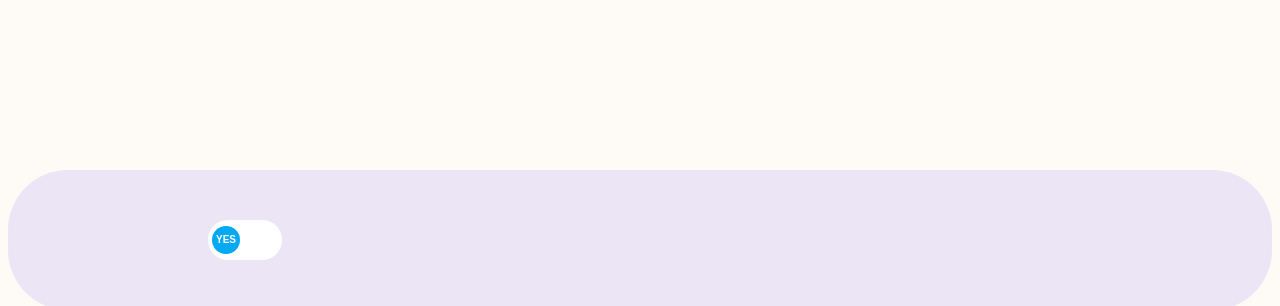
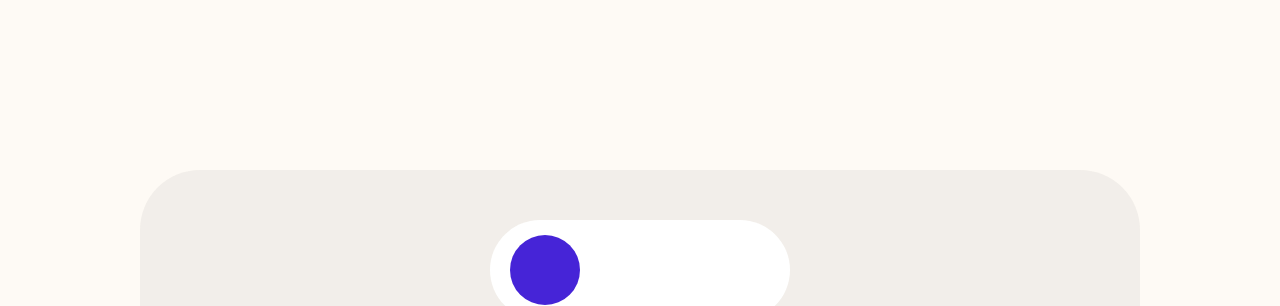
Before and after one commit to dev-ardey/ardey-portfolio, a plain HTML site: page project-ardey.html in a window 1280 px wide. Shown: the part 478-784 px from the top of the page. Drawn offline with Linux system fonts and the light colour scheme.

Commit message:
Add files via upload

```diff
--- a/project-ardey.css
+++ b/project-ardey.css
@@ -511,7 +511,7 @@ h1 {
 
 #skill-orbit {
   /* height: 80vh; */
-  background-color: rgb(69,48,253, 0.1);
+  background-color: rgba(134, 134, 134, 0.1);
   border-radius: 60px;
   padding-top: 50px;
   padding-bottom: 50px;
@@ -524,91 +524,105 @@ h1 {
   /* width:fit-content; */
   /* WITH POSITION ABSOLUTE I CAN SEE THE ANIMATION PROBLEM */
   /* position: absolute; */
-  overflow: hidden;
+  overflow-x: hidden;
   z-index: 2;
   /* margin-left: auto; */
-  margin-right: auto;
+  /* margin-right: auto; */
+  scroll-behavior: none;
 }
 
 
 
 
 /* skill button */
-#button-9 .knobs:before,
-#button-9 .knobs:after,
-#button-9 .knobs span {
+
+.skill-button-div {
+  display: flex;
+  justify-content: center;
+  margin-bottom: 50px;
+}
+
+.button-cover {
+  height: 100px;
+  width: 300px;
+  background-color: #fff;
+  border-radius: 50px;
+  /* margin-left: 200px; */
+  display: flex;
+  align-items: center;
+}
+
+#button .knobs:before,
+#button .knobs:after,
+#button .knobs span {
   position: absolute;
-  top: 4px;
-  width: 20px;
-  height: 10px;
-  font-size: 10px;
+  top: 15px;
+  width: 70px;
+  height: 70px;
+  font-size: 60px;
   font-weight: bold;
   text-align: center;
   line-height: 1;
-  padding: 9px 4px;
-  border-radius: 50%;
+  /* padding: 9px 4px; */
+  border-radius: 200px;
   transition: 0.4s cubic-bezier(0.18, 0.89, 0.35, 1.15) all;
 }
 
-#button-9 .knobs:before {
-  content: "YES";
-  left: 4px;
-}
-
-#button-9 .knobs:after {
-  content: "NO";
-  right: -24px;
-}
-
-#button-9 .knobs:before,
-#button-9 .knobs:after {
+#button .knobs:before {
+  /* content: "◯"; */
+  left: 10px;
+  top: 20px;
+}
+
+#button .knobs:after {
+  /* content: "▢"; */
+  left: 210px;
+  top: 22px;
+}
+
+#button .knobs:before,
+#button .knobs:after {
   color: #fff;
   z-index: 2;
 }
 
-#button-9 .knobs span {
-  left: 4px;
-  background-color: #03a9f4;
+#button .knobs span {
+  left: 20px;
+  background-color: #4624d7;
   z-index: 1;
 }
 
-#button-9 .checkbox:checked + .knobs:before {
+#button .checkbox:checked + .knobs:before {
   left: -24px;
 }
 
-#button-9 .checkbox:checked + .knobs:after {
+#button .checkbox:checked + .knobs:after {
   right: 4px;
 }
 
-#button-9 .checkbox:checked + .knobs span {
-  left: 42px;
-  background-color: #f44336;
-}
-
-#button-9 .checkbox:checked ~ .layer {
+#button .checkbox:checked + .knobs span {
+  left: 210px;
+  background-color: #fc3456;
+}
+
+#button .checkbox:checked ~ .layer {
   background-color: #fcebeb;
 }
 
 
 
-.button-cover {
-  height: 40px;
-  width: 74px;
-  background-color: #fff;
-  border-radius: 50px;
-  margin-left: 200px;
-  display: flex;
-  align-items: center;
-}
+
 
 
 .button {
   position: relative;
   /* top: 50%; */
-  width: 74px;
-  height: 36px;
-  margin: auto 0 auto;
+  width: 300px;
+  height: 100px;
+  border-radius: 50px;
+  /* margin: auto 0 auto; */
   overflow: hidden;
+  /* background-color: #0f97d6; */
 }
 
 
@@ -1558,11 +1572,11 @@ h1 {
 #ardey-orbital-img {
   position: relative;
   width: 350px;
-  height: 380px;
+  height: 360px;
   display: flex;
   align-self: center;
   margin-top: 320px;
-  border-radius: 40%;
+  border-radius: 50%;
 }
 
 
--- a/project-ardey.html
+++ b/project-ardey.html
@@ -56,13 +56,12 @@
         <div id="skill-orbit">
             <div class="skill-button-div">
                 <div class="button-cover">
-                    <div class="button r" id="button-9">
+                    <div class="button r" id="button">
                         <input type="checkbox" class="checkbox" />
                         <div class="knobs">
                             <span></span>
                         </div>
                         <div class="layer"></div>
-                    </div>
                     </div>
                 </div>
             </div>
@@ -84,12 +83,14 @@
                             <li id="orbit-a-3" class="orbit-icon"><i class="fa-brands fa-github" id="github"></i></li>
                         </ul>
                         <ul id="orbit-b" class="orbit-ring">
-                        <li id="orbit-b-1" class="orbit-icon"><i class="fa-light fa fa-laptop-code" id="macbook"></i>
+                            <li id="orbit-b-1" class="orbit-icon"><i class="fa-light fa fa-laptop-code"
+                                    id="macbook"></i>
                             </li>
                             <li id="orbit-b-2" class="orbit-icon"><i
                                     class="fa-solid fa-person-walking-dashed-line-arrow-right" id="improving"></i></li>
                             <li id="orbit-b-3" class="orbit-icon"><i class="fa-light fa fa-dumbbell" id="gym"></i></li>
-                        <li id="orbit-b-4" class="orbit-icon"><i class="fa-solid fa-book-bookmark" id="books"></i></li>
+                            <li id="orbit-b-4" class="orbit-icon"><i class="fa-solid fa-book-bookmark" id="books"></i>
+                            </li>
                         </ul>
                         <ul id="orbit-c" class="orbit-ring">
                             <li id="orbit-c-1" class="orbit-icon"><i class="fa-brands fa-figma" id="figma"></i></li>
@@ -97,11 +98,14 @@
                                     id="goal-oriented"></i>
                             </li>
                             <li id="orbit-c-3" class="orbit-icon"><i class="fa-solid fa-pencil" id="design"></i></li>
-                        <li id="orbit-c-4" class="orbit-icon"><i class="fa-solid fa-forward" id="animation"></i></li>
-                        <li id="orbit-c-5" class="orbit-icon"><i class="fa-solid fa-brain" id="deepThinking"></i></li>
+                            <li id="orbit-c-4" class="orbit-icon"><i class="fa-solid fa-forward" id="animation"></i>
+                            </li>
+                            <li id="orbit-c-5" class="orbit-icon"><i class="fa-solid fa-brain" id="deepThinking"></i>
+                            </li>
                             <li id="orbit-c-6" class="orbit-icon"><i class="fa-solid fa-comments" id="comunication"></i>
                             </li>
-                        <li id="orbit-c-7" class="orbit-icon"><i class="fa-solid fa-microscope" id="research"></i></li>
+                            <li id="orbit-c-7" class="orbit-icon"><i class="fa-solid fa-microscope" id="research"></i>
+                            </li>
                             <li id="orbit-c-8" class="orbit-icon"><i class="fa-solid fa-layer-group"
                                     id="solution-oriented"></i>
                             </li>
@@ -152,7 +156,10 @@
                 </div>
                 <!-- einde test div -->
             </div>
+
+        </div>
         <!-- test scroll animation -->
+
         <div id="projects">
             <h2 id="h2-projects">Projects</h2>
             <!-- <div id="animation-projects-div">
@@ -168,6 +175,7 @@
             </div> -->
         </div>
 
+
     </main>
     <footer>
         <p>
```
Lines whose indentation alone changed are shown as unchanged.
